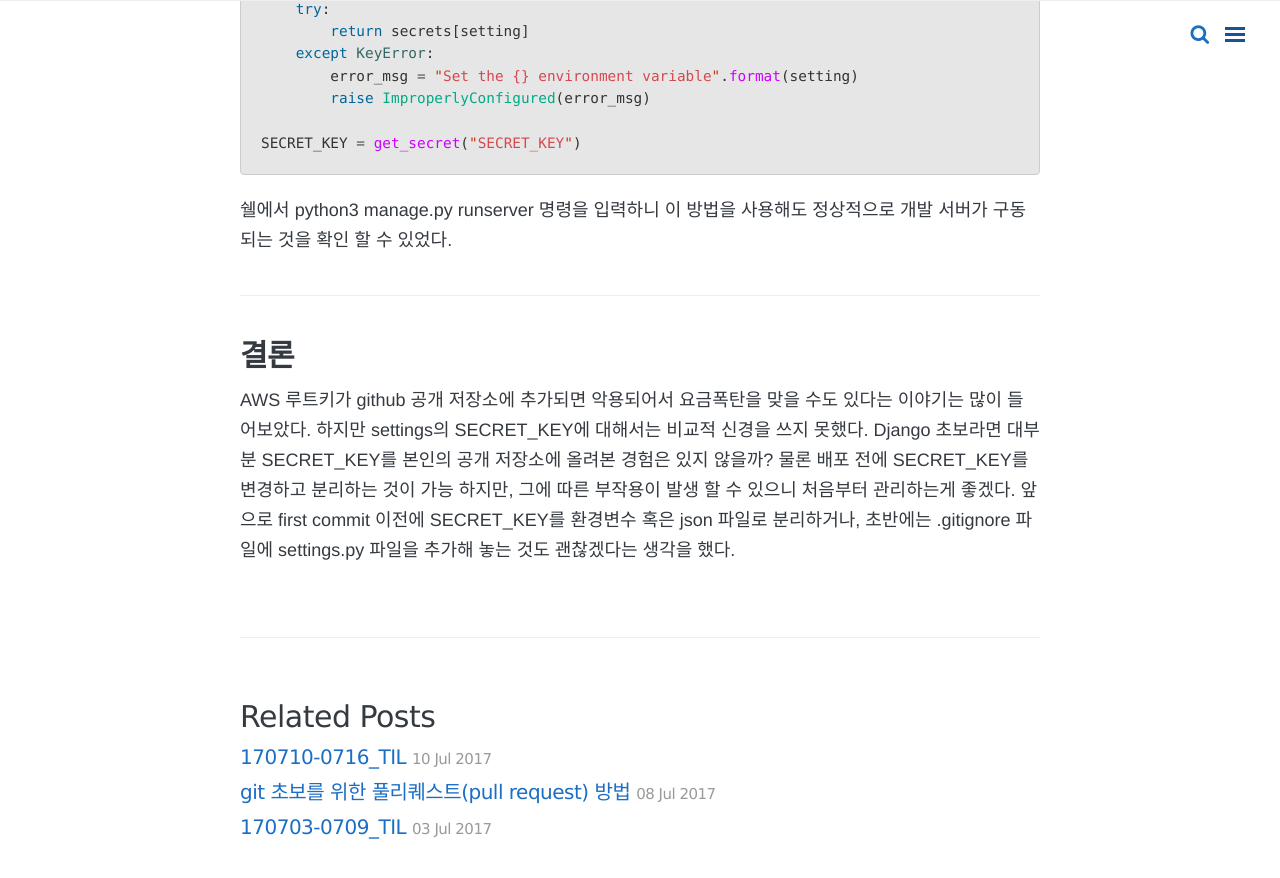
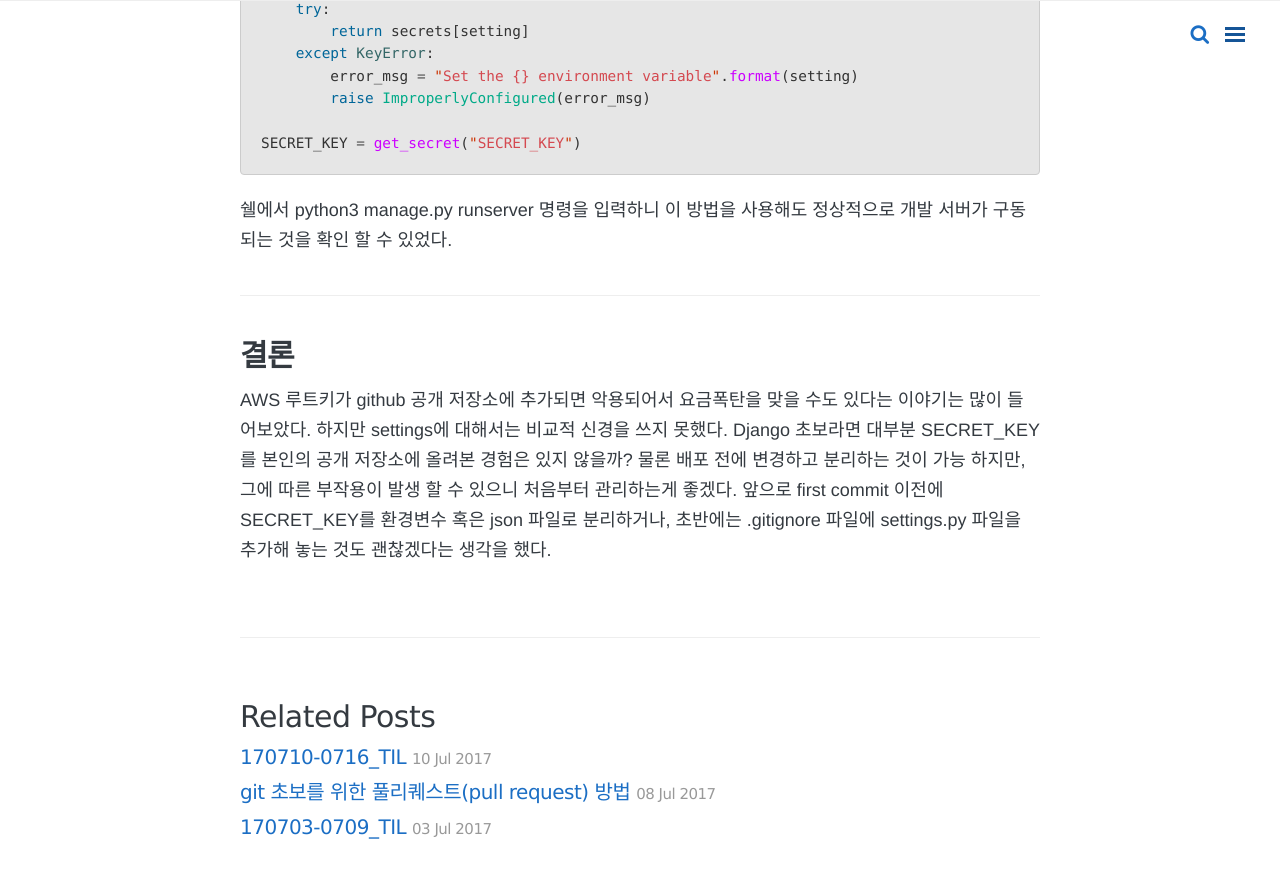
Before and after one commit to wayhome25/wayhome25.github.io, a Jekyll site: the page built from _posts/Django/2017-07-11-django-settings-secret-key.md, in a window 1280 px wide and 900 px high, scrolled down 5101 px. Shown: the top 878 px of the window. Built offline with Jekyll 4.4.1, drawn with Linux system fonts in a browser that asks for light colours; nearby versions of some CDN libraries; comment, search, counter and statistics services are not loaded.

```diff
--- a/_posts/Django/2017-07-11-django-settings-secret-key.md
+++ b/_posts/Django/2017-07-11-django-settings-secret-key.md
@@ -158,4 +158,4 @@
 ---
 
 # 결론
-AWS 루트키가 github 공개 저장소에 추가되면 악용되어서 요금폭탄을 맞을 수도 있다는 이야기는 많이 들어보았다. 하지만 settings의 SECRET_KEY에 대해서는 비교적 신경을 쓰지 못했다. Django 초보라면 대부분 SECRET_KEY를 본인의 공개 저장소에 올려본 경험은 있지 않을까? 물론 배포 전에 SECRET_KEY를 변경하고 분리하는 것이 가능 하지만, 그에 따른 부작용이 발생 할 수 있으니 처음부터 관리하는게 좋겠다. 앞으로 first commit 이전에 SECRET_KEY를 환경변수 혹은 json 파일로 분리하거나, 초반에는 .gitignore 파일에 settings.py 파일을 추가해 놓는 것도 괜찮겠다는 생각을 했다.
+AWS 루트키가 github 공개 저장소에 추가되면 악용되어서 요금폭탄을 맞을 수도 있다는 이야기는 많이 들어보았다. 하지만 settings에 대해서는 비교적 신경을 쓰지 못했다. Django 초보라면 대부분 SECRET_KEY를 본인의 공개 저장소에 올려본 경험은 있지 않을까? 물론 배포 전에 변경하고 분리하는 것이 가능 하지만, 그에 따른 부작용이 발생 할 수 있으니 처음부터 관리하는게 좋겠다. 앞으로 first commit 이전에 SECRET_KEY를 환경변수 혹은 json 파일로 분리하거나, 초반에는 .gitignore 파일에 settings.py 파일을 추가해 놓는 것도 괜찮겠다는 생각을 했다.
```
